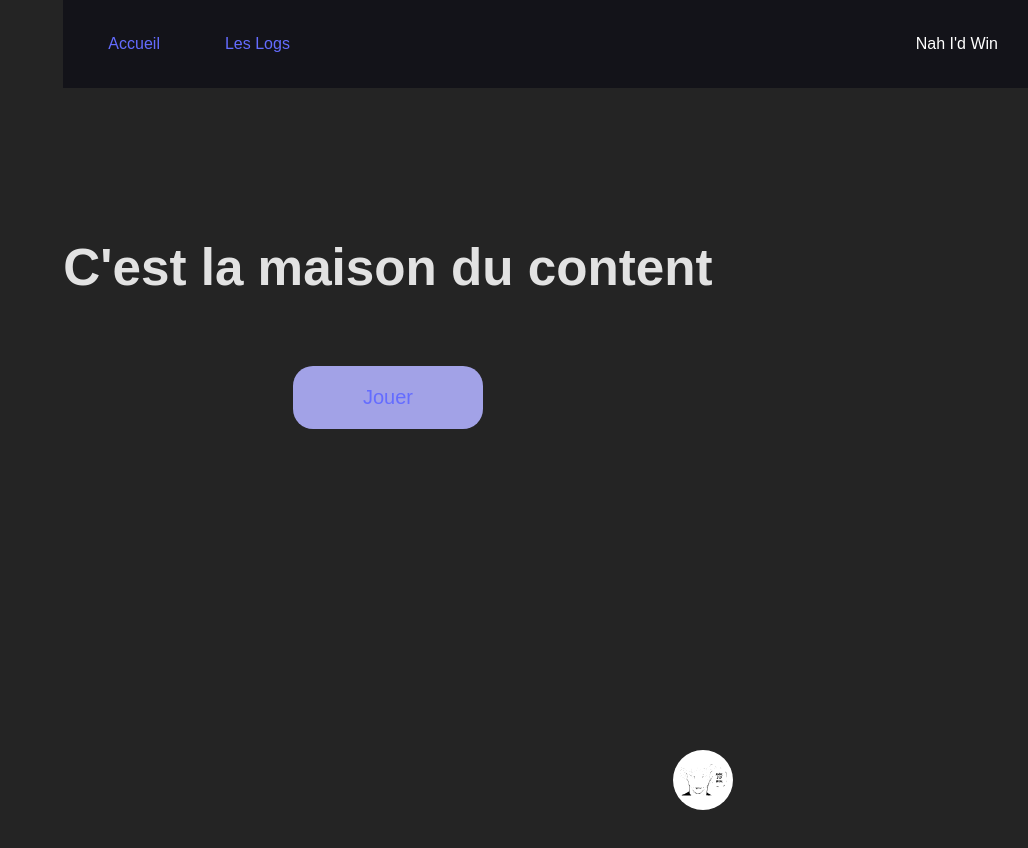
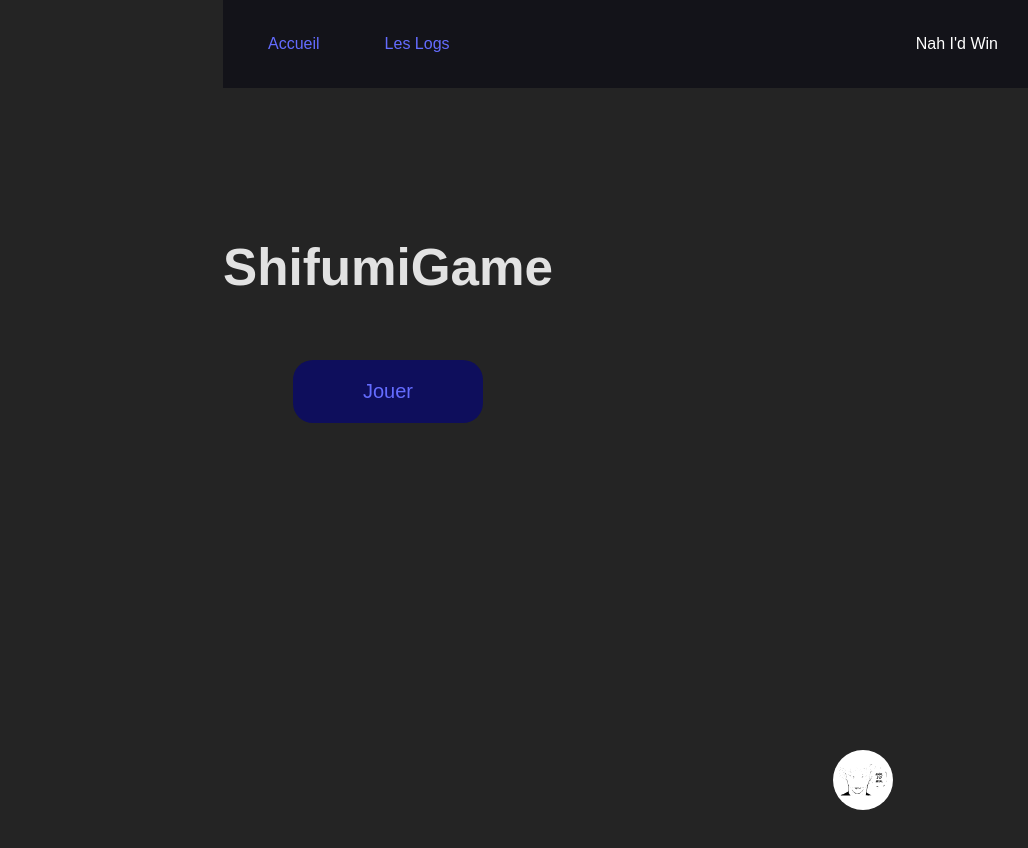
Before and after one commit to RainderAx/Shifumi, a React (Vite) app in the folder Front/: page / in a window 1280 px wide. Shown: the top 848 px of the page, without its empty margins (252-1280 px from the left). Built offline with nearby package versions, Linux system fonts and the light colour scheme.

Commit message:
animation

```diff
--- a/Front/Pages/Components&Style/Button.jsx
+++ b/Front/Pages/Components&Style/Button.jsx
@@ -1,3 +1,5 @@
+import { useState } from 'react';
+
 export function ButtonBase({
   variant = "classic",
   title = "",
@@ -5,7 +7,20 @@ export function ButtonBase({
   onClick,
   component: Component = "button",
   style = {},
-}) {
+})
+
+{
+  /*const [isHover, setIsHover] = useState(false);
+
+  const handleMouseEnter = () => {
+    setIsHover(true);
+  };
+
+  const handleMouseLeave = () => {
+    setIsHover(false);
+  };*/
+
+
   const computedStyle = {
     backgroundColor: "white",
     display: "flex",
@@ -21,64 +36,65 @@ export function ButtonBase({
     return title;
   };
 
-  const handleVariant = (variant) => {
+  const handleVariant = (variant, setIsHover) => {
     switch (variant) {
-      case "main":
+      case 'main':
         return {
-          backgroundColor: "#a2a2e7",
-          padding: "20px 70px",
-          borderRadius: "20px",
-          border: "none",
-          margin: "50px",
+          backgroundColor: "#0e0e5c",
+          padding: '20px 70px',
+          borderRadius: '20px',
+          border: 'none',
+          margin: '50px',
           fontWeight: 700,
-          fontSize: "20px",
-          color: "#fff",
-          transition: "all 0.3s",
+          fontSize: '20px',
+          color: '#fff',
+          transition: 'all 0.3s',
+          cursor: 'pointer',
         };
 
-      case "link":
+      case 'link':
         return {
-          padding: "10px 20px",
-          background: "none",
-          color: "#fff",
-          border: "none",
-          cursor: "pointer",
-          transition: "all 0.3s ease-in-out",
+          padding: '10px 20px',
+          background: 'none',
+          color: '#fff',
+          border: 'none',
+          cursor: 'pointer',
+          transition: 'all 0.3s ease-in-out',
         };
 
-      case "Idwin":
+      case 'Idwin':
         return {
-          position: "fixed",
-          padding: "10px 20px",
-          background: "none",
-          color: "#fff",
-          border: "none",
-          cursor: "pointer",
-          transition: "color 0.3s ease-in-out",
-          right: "10px",
+          position: 'fixed',
+          padding: '10px 20px',
+          background: 'none',
+          color: '#fff',
+          border: 'none',
+          cursor: 'pointer',
+          transition: 'color 0.3s ease-in-out',
+          right: '10px',
         };
 
-
-      case "round":
+      case 'round':
         return {
-            borderRadius: "50%",
-            width: "60px",
-            height: "60px",
-            display: "flex",
-            justifyContent: "center",
-            alignItems: "center",
-            cursor: "pointer",
-          };
+          borderRadius: '50%',
+          width: '60px',
+          height: '60px',
+          display: 'flex',
+          justifyContent: 'center',
+          alignItems: 'center',
+          cursor: 'pointer',
+        };
 
       default:
         return {};
     }
   };
 
+
   const finalStyle = { ...computedStyle, ...handleVariant(variant) };
 
   return (
-    <Component style={finalStyle} onClick={onClick}>
+    <Component style={finalStyle} onClick={onClick} >
       {handleTitle()}
     </Component>
   );
--- a/Front/Pages/Components&Style/HomePage.css
+++ b/Front/Pages/Components&Style/HomePage.css
@@ -20,3 +20,20 @@ h1 {
   margin-bottom: 20px;
   margin-top: 80px;
 }
+
+.animation {
+  width: 150px;
+  height: 50px;
+  display: flex;
+  justify-content: center;
+  align-items: center;
+  border-radius: 20px;
+  margin: 50px;
+  transition: all 0.3s;
+}
+
+.animation:hover {
+
+  transition:  transform 0.7s cubic-bezier(0.25, 0.25, 0.75, 1);
+  transform: scale(1.3);
+}
--- a/Front/Pages/HomePage.jsx
+++ b/Front/Pages/HomePage.jsx
@@ -1,22 +1,39 @@
 import './Components&Style/HomePage.css';
 import { ButtonBase } from './Components&Style/Button';
+import React, { useState } from 'react';
 
 
 const TestPage = () => {
+  const [texte, setTexte] = useState('ShifumiGame');
+
+  const changerTexteAuSurvole = () => {
+    setTexte("C'est la maison du content");
+  };
+
+  const reinitialiserTexte = () => {
+    setTexte('ShifumiGame');
+  };
+
+  return (
+    <div className='container'>
+      <div>
+        <h1
+          onMouseOver={changerTexteAuSurvole}
+          onMouseOut={reinitialiserTexte}>
+          {texte}
+        </h1>
+      </div>
+
+      <div className='animation'>
+        <ButtonBase variant="main">
+          <a href="/">Jouer</a>
+        </ButtonBase>
+      </div>
 
 
-  return <>
-    <div className='container'>
-
-       <h1>C'est la maison du content</h1>
-
-       <ButtonBase variant="main">
-        <a href="/" className='link-button-play'>Jouer</a>
-       </ButtonBase>
 
     </div>
-
-  </>;
+  );
 };
 
 export default TestPage;
--- a/Front/Pages/login.jsx
+++ b/Front/Pages/login.jsx
@@ -1,6 +1,7 @@
 import { useState } from 'react';
 import { useNavigate } from 'react-router-dom';
 import { loginUser } from '../src/components/Api/Login-user';
+import { ButtonBase } from './Components&Style/Button';
 
 const Login = () => {
   const [username, setUsername] = useState('');
```
